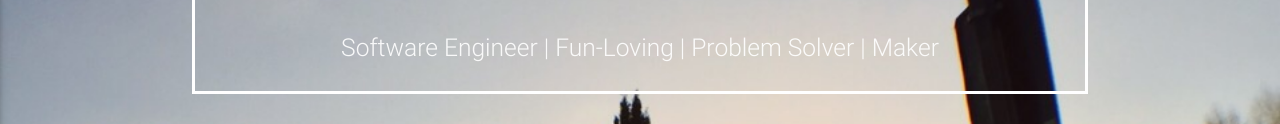
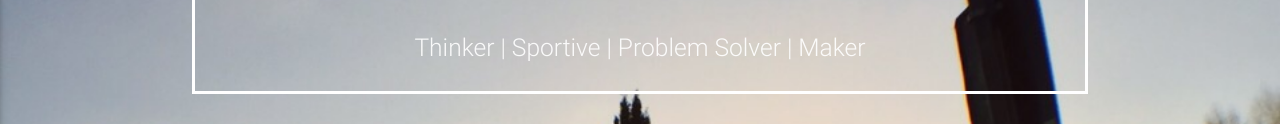
Before and after one commit to wengkiat/wengkiat.github.io, a plain HTML site: page index.html in a window 1280 px wide. Shown: the part 336-460 px from the top of the page. Drawn offline with nearby package versions, Linux system fonts and the light colour scheme.

Commit message:
chore: update bio

```diff
--- a/index.html
+++ b/index.html
@@ -60,7 +60,7 @@
                     <div class="box">
                         <h1 class="header center white-text text-lighten-2" style="text-shadow: -2px -1px #F79EAA, 2px 1px #9EE1F7;">CHIANG WENG KIAT</h1>
                         <div class="row center">
-                          <h5 class="header col s12 light">Software Engineer | Fun-Loving | Problem Solver | Maker </h5>
+                          <h5 class="header col s12 light">Thinker | Sportive | Problem Solver | Maker </h5>
                         </div>
                     </div>
 
```
